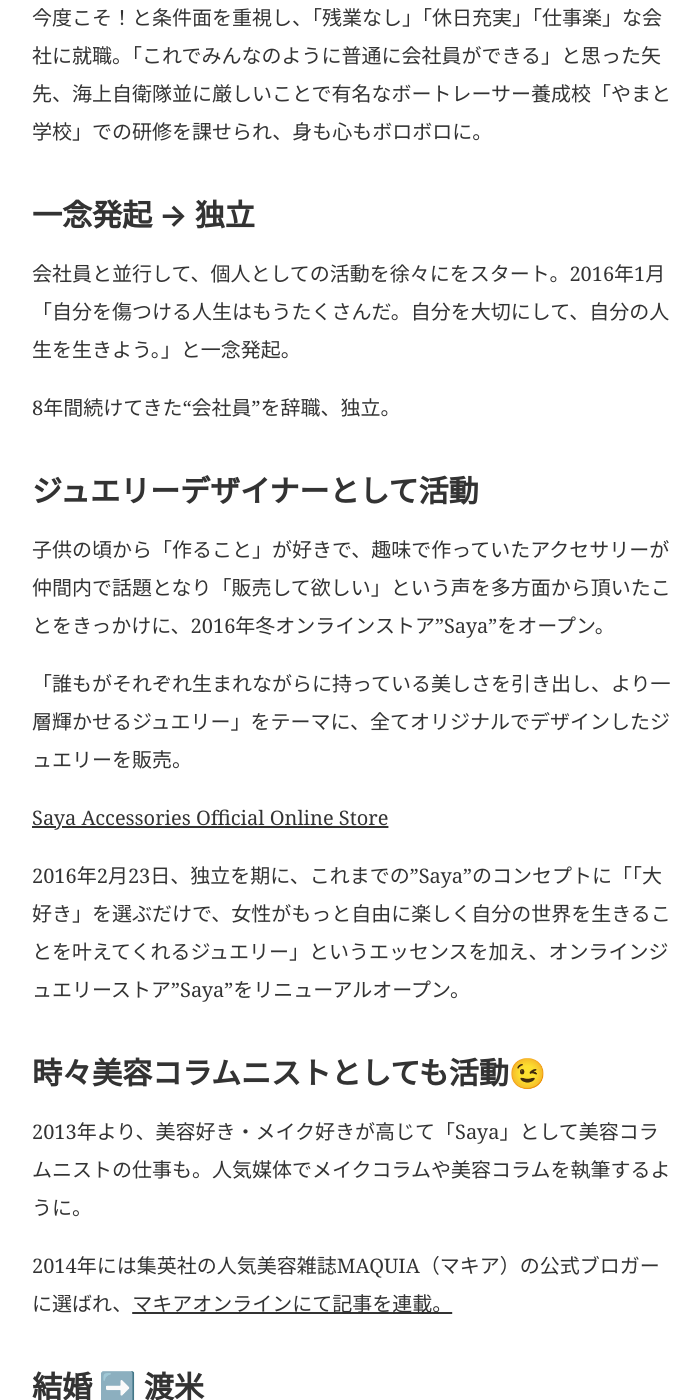
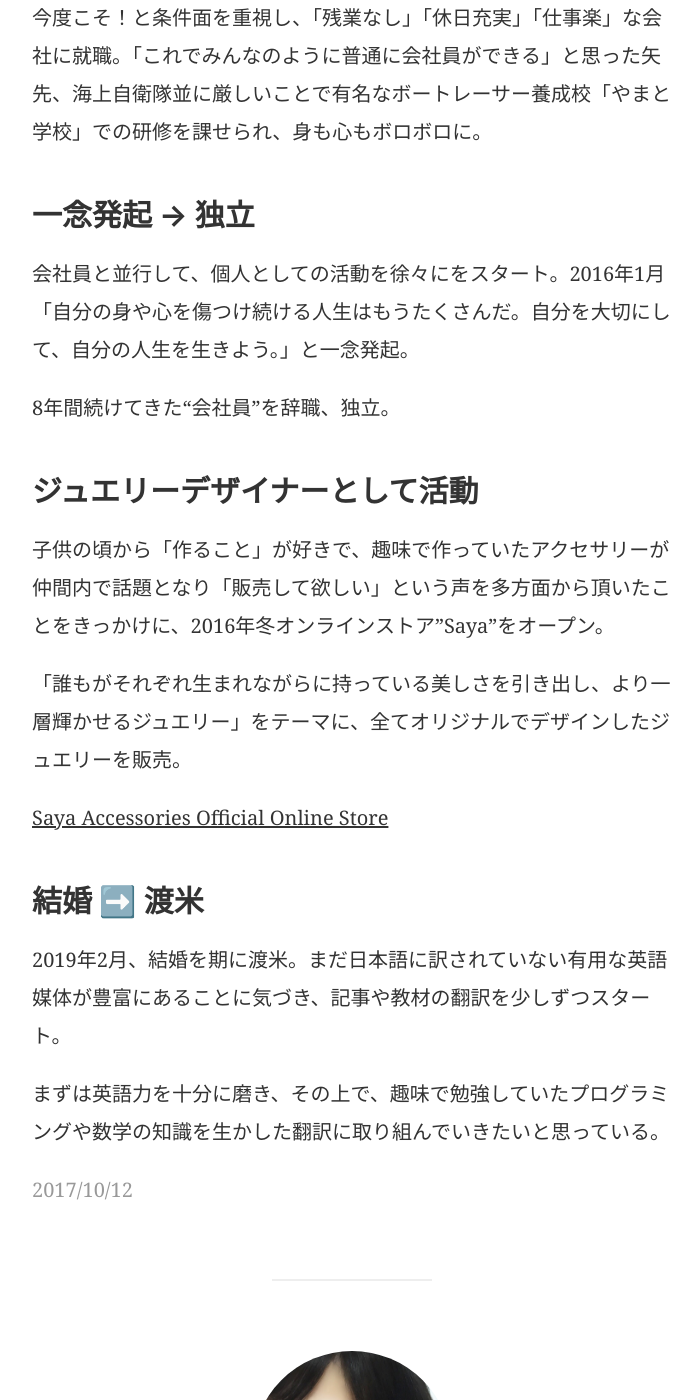
Before and after one commit to sayazamurai/blog, a Jekyll site: the page built from _posts/2017-10-12-about-me.md, in a window 1280 px wide and 1400 px high, scrolled down 1602 px. Shown: the whole window, without its empty margins (288-988 px from the left). Built offline with Jekyll 4.4.1, drawn with Linux system fonts in a browser that asks for light colours; comment, search, counter and statistics services are not loaded; some of the changed text lies outside the part shown.

Commit message:
aboutme-revise

```diff
--- a/_posts/2017-10-12-about-me.md
+++ b/_posts/2017-10-12-about-me.md
@@ -7,9 +7,9 @@ image: "/images/saya.jpg"
 
 ## Saya
 
-1985年富山県生まれ。ジュエリーデザイナー。
+1985年富山県生まれ。
 
-小中高校生時代を富山の地ですくすくと過ごすも「ジャニーズをこの目で見たい。永遠に。」の一心で東京大学に入学。社会学を専攻。
+小中高校生時代を富山の地ですくすくと過ごすも「ジャニーズをこの目で見たい。」の一心で東京大学に入学。社会学を専攻。
 
 ## 挫折だらけの会社員時代
 
@@ -21,7 +21,7 @@ image: "/images/saya.jpg"
 
 ## 一念発起 → 独立
 
-会社員と並行して、個人としての活動を徐々にをスタート。2016年1月「自分を傷つける人生はもうたくさんだ。自分を大切にして、自分の人生を生きよう。」と一念発起。
+会社員と並行して、個人としての活動を徐々にをスタート。2016年1月「自分の身や心を傷つけ続ける人生はもうたくさんだ。自分を大切にして、自分の人生を生きよう。」と一念発起。
 
 8年間続けてきた“会社員”を辞職、独立。
 
@@ -33,16 +33,8 @@ image: "/images/saya.jpg"
 
 [Saya Accessories Official Online Store](http://sayazamurai.thebase.in/)
 
-2016年2月23日、独立を期に、これまでの"Saya"のコンセプトに「「大好き」を選ぶだけで、女性がもっと自由に楽しく自分の世界を生きることを叶えてくれるジュエリー」というエッセンスを加え、オンラインジュエリーストア"Saya"をリニューアルオープン。
-
-## 時々美容コラムニストとしても活動😉
-
-2013年より、美容好き・メイク好きが高じて「Saya」として美容コラムニストの仕事も。人気媒体でメイクコラムや美容コラムを執筆するように。
-
-2014年には集英社の人気美容雑誌MAQUIA（マキア）の公式ブロガーに選ばれ、[マキアオンラインにて記事を連載。](https://maquia.hpplus.jp/blog/account/725_maquia/detail)
-
 ## 結婚 ➡️ 渡米
 
-2019年2月、結婚を期に渡米。まだ日本語に訳されていない有用な英語媒体が豊富にあることに気づき、記事や教材の翻訳を徐々にスタート。
+2019年2月、結婚を期に渡米。まだ日本語に訳されていない有用な英語媒体が豊富にあることに気づき、記事や教材の翻訳を少しずつスタート。
 
-趣味で勉強していたプログラミングや数学の知識を生かした翻訳に取り組んでいきたいと思っている。
+まずは英語力を十分に磨き、その上で、趣味で勉強していたプログラミングや数学の知識を生かした翻訳に取り組んでいきたいと思っている。
```
